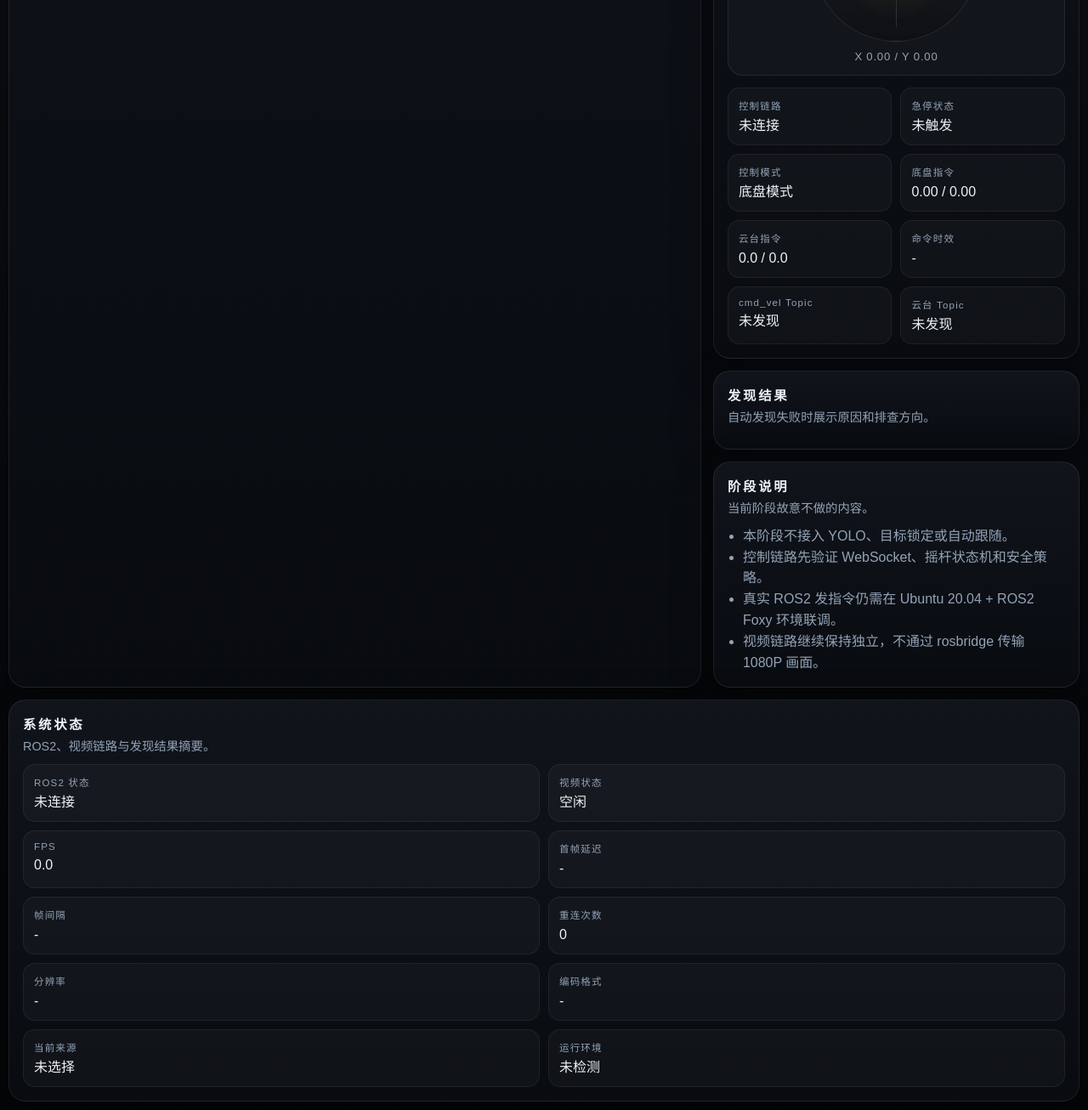
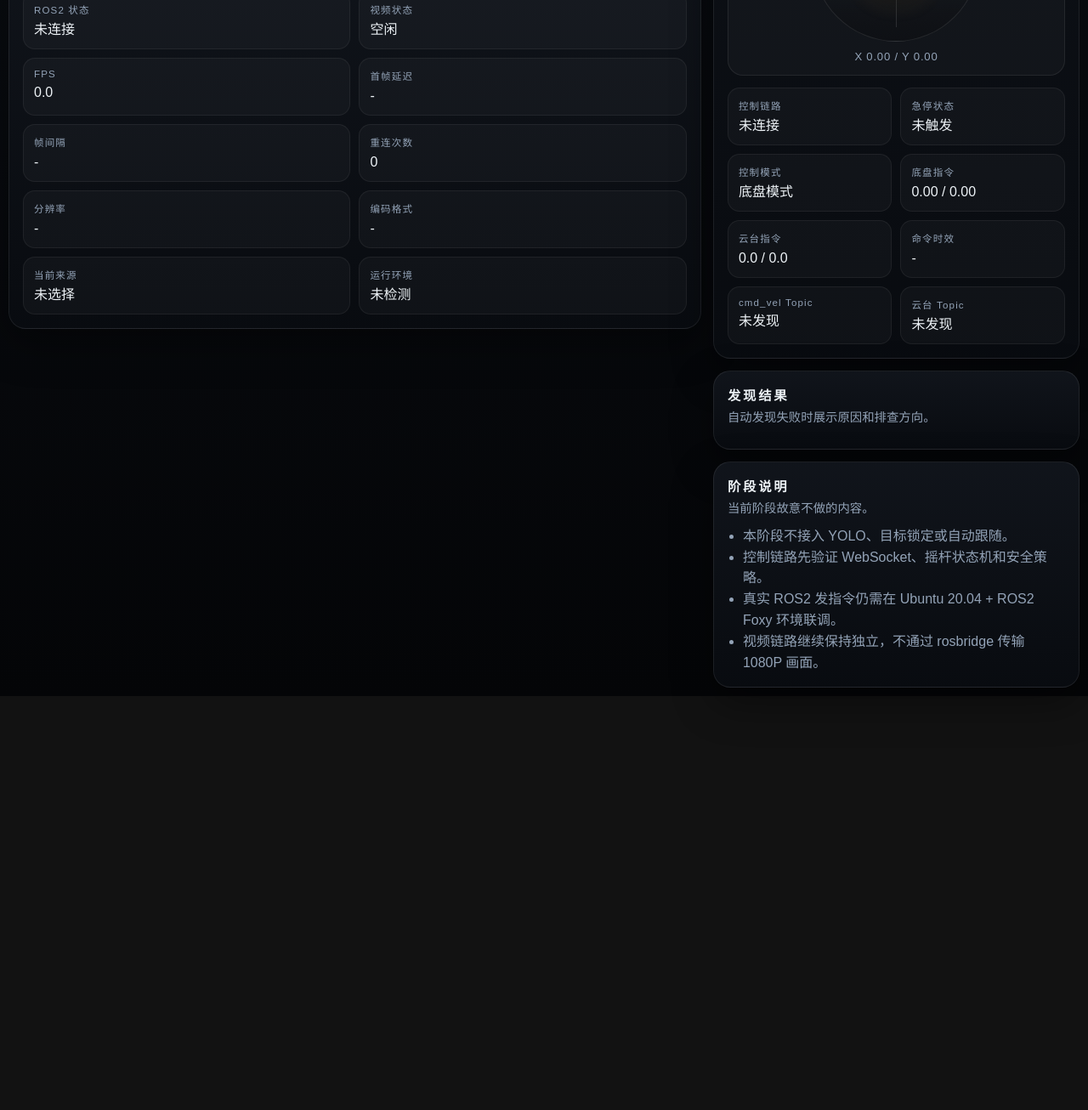
Before and after one commit to lgp2013/robomaster-s1-ai-system, a website: page web/index.html in a window 1280 px wide. Shown: the part 848-2154 px from the top of the page at 85% size. After the commit the page ends 1667 px from the top, so only its background shows below. Drawn offline with Linux system fonts and the light colour scheme; no server answers.

Commit message:
ui: fix layout - status panel inside left column below video, control panel on right sidebar

```diff
--- a/web/index.html
+++ b/web/index.html
@@ -22,7 +22,8 @@
       </header>
 
       <main class="layout">
-        <section class="preview-panel panel">
+        <section class="left-col">
+          <section class="panel preview-panel">
             <div class="panel-head">
               <div>
                 <h2>视频预览</h2>
@@ -54,6 +55,28 @@
             </section>
 
             <div class="quality-row" id="qualityRow"></div>
+          </section>
+
+          <section class="panel status-panel">
+            <div class="panel-head compact">
+              <div>
+                <h2>系统状态</h2>
+                <p>ROS2、视频链路与发现结果摘要。</p>
+              </div>
+            </div>
+            <dl class="stats-grid">
+              <div><dt>ROS2 状态</dt><dd id="rosValue">未检测</dd></div>
+              <div><dt>视频状态</dt><dd id="stateValue">空闲</dd></div>
+              <div><dt>FPS</dt><dd id="fpsValue">0.0</dd></div>
+              <div><dt>首帧延迟</dt><dd id="latencyValue">-</dd></div>
+              <div><dt>帧间隔</dt><dd id="ageValue">-</dd></div>
+              <div><dt>重连次数</dt><dd id="reconnectsValue">0</dd></div>
+              <div><dt>分辨率</dt><dd id="resolutionValue">-</dd></div>
+              <div><dt>编码格式</dt><dd id="codecValue">-</dd></div>
+              <div><dt>当前来源</dt><dd id="modeValue">未选择</dd></div>
+              <div><dt>运行环境</dt><dd id="environmentValue">未检测</dd></div>
+            </dl>
+          </section>
         </section>
 
         <aside class="sidebar">
@@ -136,27 +159,6 @@
           </section>
         </aside>
       </main>
-
-      <section class="panel status-panel bottom-status">
-        <div class="panel-head compact">
-          <div>
-            <h2>系统状态</h2>
-            <p>ROS2、视频链路与发现结果摘要。</p>
-          </div>
-        </div>
-        <dl class="stats-grid">
-          <div><dt>ROS2 状态</dt><dd id="rosValue">未检测</dd></div>
-          <div><dt>视频状态</dt><dd id="stateValue">空闲</dd></div>
-          <div><dt>FPS</dt><dd id="fpsValue">0.0</dd></div>
-          <div><dt>首帧延迟</dt><dd id="latencyValue">-</dd></div>
-          <div><dt>帧间隔</dt><dd id="ageValue">-</dd></div>
-          <div><dt>重连次数</dt><dd id="reconnectsValue">0</dd></div>
-          <div><dt>分辨率</dt><dd id="resolutionValue">-</dd></div>
-          <div><dt>编码格式</dt><dd id="codecValue">-</dd></div>
-          <div><dt>当前来源</dt><dd id="modeValue">未选择</dd></div>
-          <div><dt>运行环境</dt><dd id="environmentValue">未检测</dd></div>
-        </dl>
-      </section>
     </div>
 
     <script type="module" src="/app.js"></script>
--- a/web/styles.css
+++ b/web/styles.css
@@ -112,6 +112,13 @@ h1 {
   display: grid;
   grid-template-columns: minmax(0, 1.7fr) minmax(360px, 0.86fr);
   gap: 14px;
+  align-items: start;
+}
+
+.left-col {
+  display: grid;
+  gap: 14px;
+  align-content: start;
 }
 
 .preview-panel,
@@ -330,11 +337,6 @@ h1 {
   align-content: start;
 }
 
-.bottom-status {
-  margin-top: 14px;
-  padding: 16px;
-}
-
 .stats-grid,
 .control-stats {
   display: grid;
```
Lines whose indentation alone changed are shown as unchanged.
